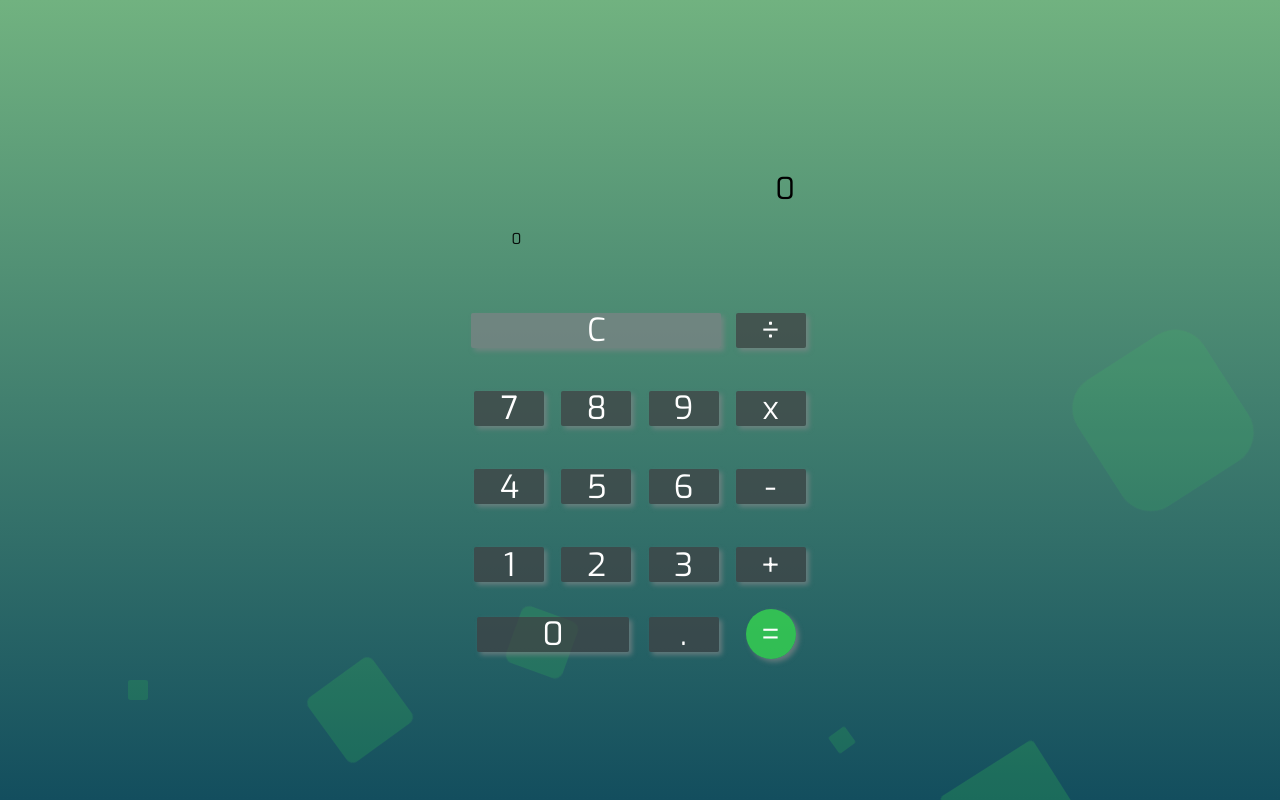
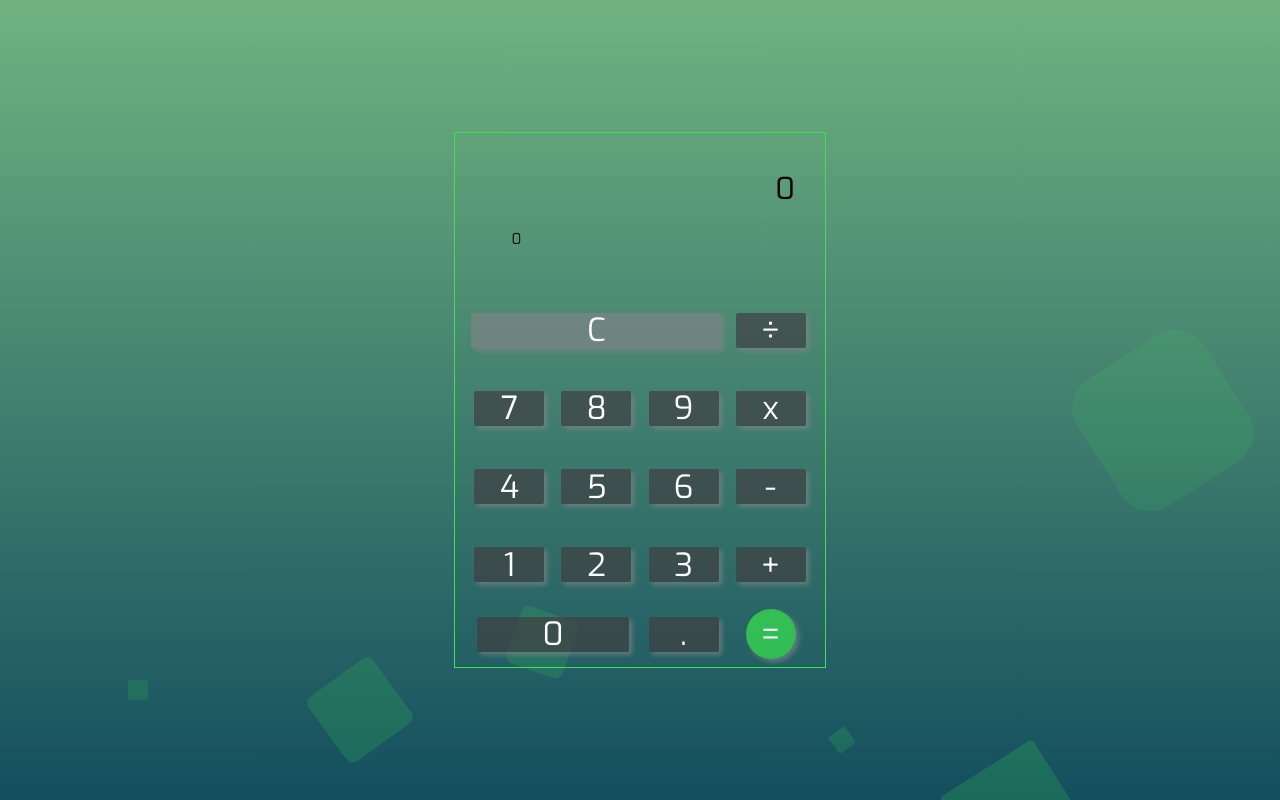
Before and after one commit to NolberthB/neonCalculator, a plain HTML site: page index.html in a window 1280 px wide. Drawn offline with Linux system fonts and the light colour scheme.

Commit message:
Error: Rename a tag

```diff
--- a/index.html
+++ b/index.html
@@ -27,7 +27,7 @@
             </div >
 
             <div class="container">
-                <div class="calculaotor">
+                <div class="calculator">
                     <div class="calculator__display">
                         <div class="calculator__display-1"> 0 </div>
                         <div class="border"><div class="calculator__display-2"> 0 </div></div>
```
